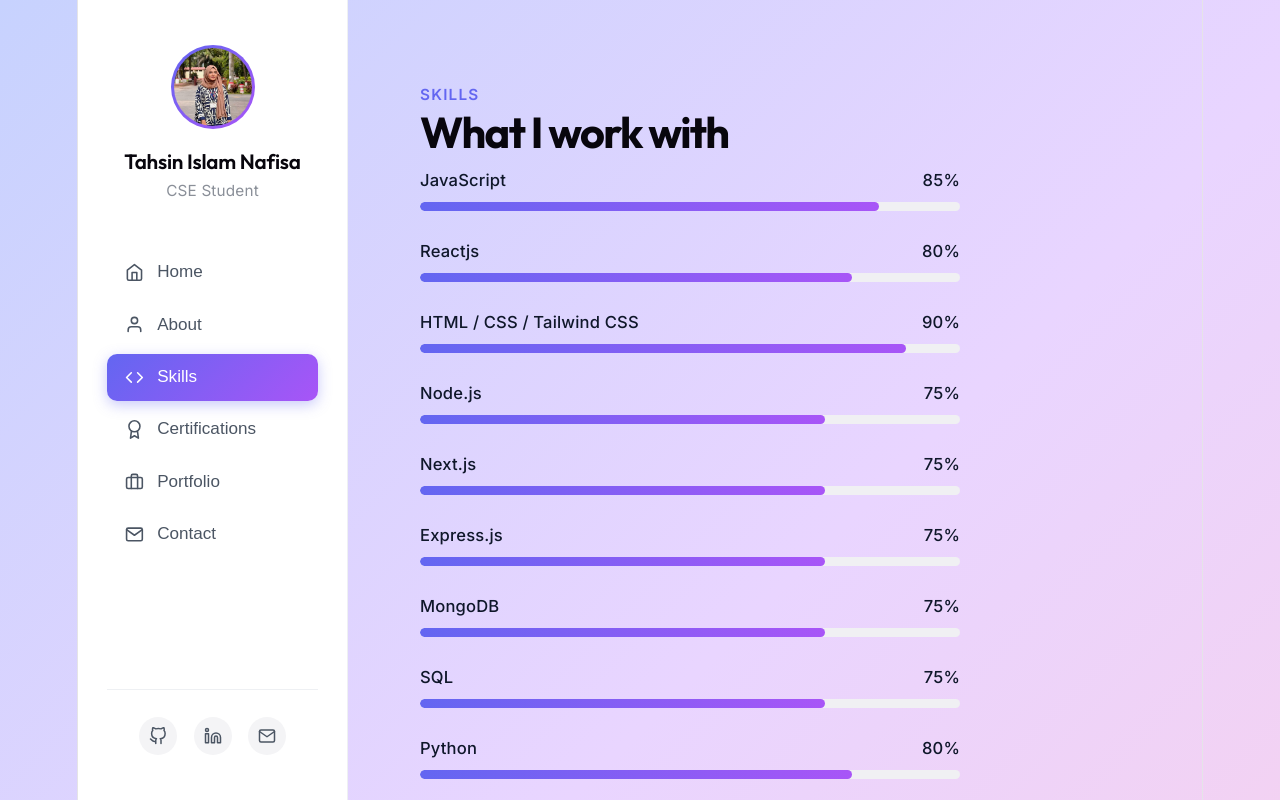
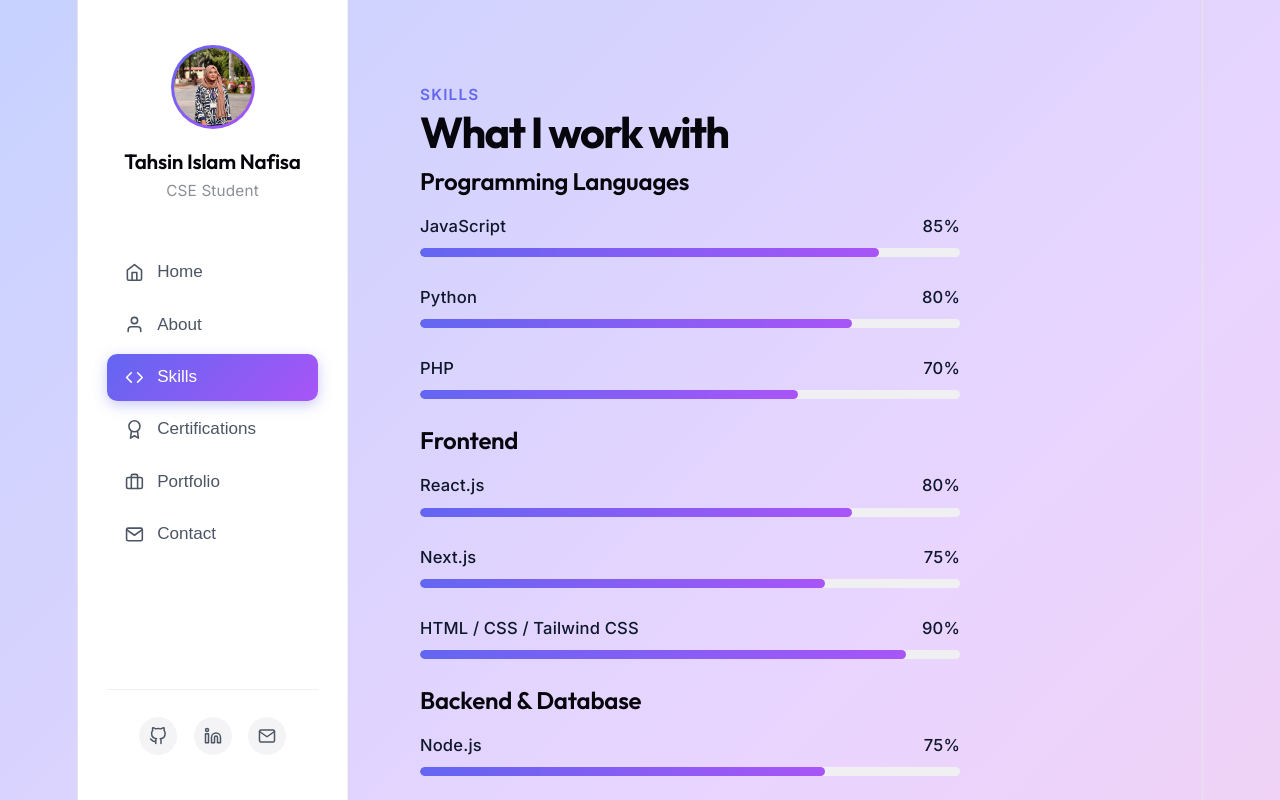
Before and after one commit to TahsinIslamNafisa/Portfolio, a React (Vite) app: page / in a window 1280 px wide. Both pictures are taken after a click on the button "Skills". Shown: the top 800 px of the page. Built offline with nearby package versions, Linux system fonts and the light colour scheme.

Commit message:
Refactor App component and update profile data

```diff
--- a/src/App.jsx
+++ b/src/App.jsx
@@ -52,26 +52,55 @@ const stats = [
     { label: "Years Learning", value: "4+" },
 ];
 
-const skills = [
+const skillCategories = [
+    {
+        category: "Programming Languages",
+        items: [
             { name: "JavaScript", level: 85 },
-    { name: "Reactjs", level: 80 },
+            { name: "Python", level: 80 },
+            { name: "PHP", level: 70 },
+        ],
+    },
+    {
+        category: "Frontend",
+        items: [
+            { name: "React.js", level: 80 },
+            { name: "Next.js", level: 75 },
             { name: "HTML / CSS / Tailwind CSS", level: 90 },
+        ],
+    },
+    {
+        category: "Backend & Database",
+        items: [
             { name: "Node.js", level: 75 },
-    { name: "Next.js", level: 75 },
             { name: "Express.js", level: 75 },
             { name: "MongoDB", level: 75 },
             { name: "SQL", level: 75 },
-    { name: "Python", level: 80 },
+        ],
+    },
+    {
+        category: "AI / Machine Learning",
+        items: [
             { name: "Machine Learning", level: 75 },
             { name: "Deep Learning", level: 70 },
             { name: "Computer Vision", level: 65 },
             { name: "Artificial Intelligence", level: 70 },
-    { name: "PHP", level: 70 },
+        ],
+    },
+    {
+        category: "Networking",
+        items: [
             { name: "Network Design", level: 70 },
             { name: "Computer Networking", level: 70 },
+        ],
+    },
+    {
+        category: "Tools",
+        items: [
             { name: "Git / GitHub", level: 75 },
+        ],
+    },
 ];
-
 const projects = [
     {
         title: "Email Phishing Detector",
@@ -197,8 +226,11 @@ function App() {
     <section className="page">
         <span className="eyebrow">Skills</span>
         <h1>What I work with</h1>
+        {skillCategories.map((cat) => (
+            <div className="skill-category" key={cat.category}>
+                <h2 className="skill-category-title">{cat.category}</h2>
                 <div className="skills-list">
-                            {skills.map((skill) => (
+                    {cat.items.map((skill) => (
                         <div className="skill-item" key={skill.name}>
                             <div className="skill-header">
                                 <span>{skill.name}</span>
@@ -210,6 +242,8 @@ function App() {
                         </div>
                     ))}
                 </div>
+            </div>
+        ))}
     </section>
 )}
 
```
Lines whose indentation alone changed are shown as unchanged.
